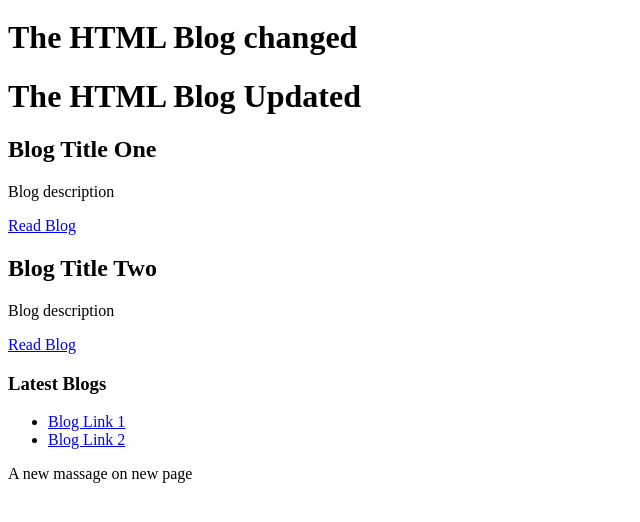
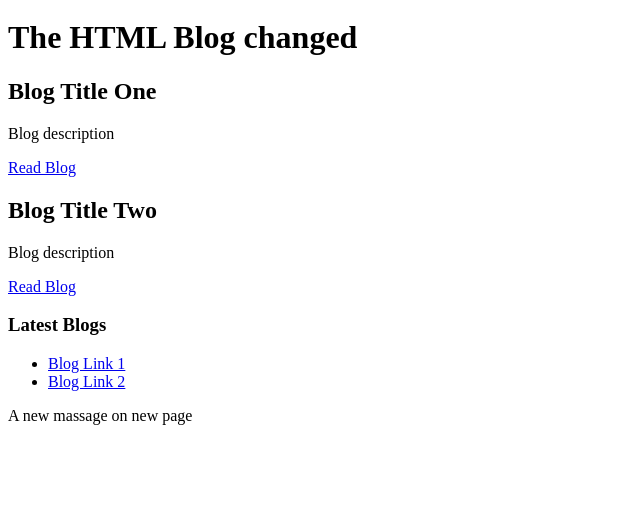
Before and after one commit to szokeakos7/test-bootcamp, a plain HTML site: page index.html in a window 1280 px wide. Shown: the part 116-638 px from the top of the page, without its empty margins (0-640 px from the left). Drawn offline with Linux system fonts and the light colour scheme.

Commit message:
Removed the h1 tag

```diff
--- a/index.html
+++ b/index.html
@@ -22,7 +22,6 @@
 
 <main>
 <h1>The HTML Blog changed</h1>
-<h1>The HTML Blog Updated</h1>
 <section>
 <article>
   <header>
```
